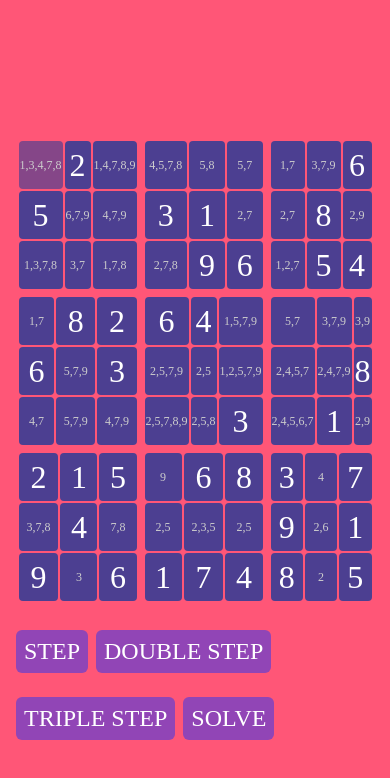
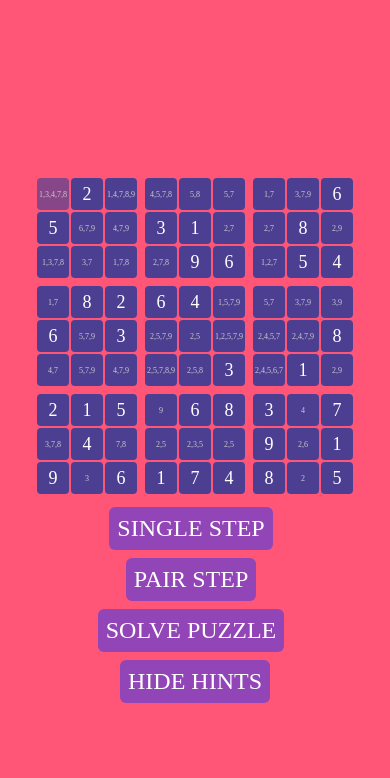
Before and after one commit to dijs/sudoku-solver, a Next.js app: page / in a window 390 px wide. Shown: the top 778 px of the page. Built offline with nearby package versions, Linux system fonts and the light colour scheme; a web font is replaced by a local one.

Commit message:
Made prettier

```diff
--- a/components/Puzzle.js
+++ b/components/Puzzle.js
@@ -1,6 +1,6 @@
 import { findCandidates } from '../utils';
 
-function Block({ puzzle, highlight, x = 0, y = 0 }) {
+function Block({ puzzle, highlight, x = 0, y = 0, showHints }) {
   const cell = (dx, dy) => {
     const _x = x * 3 + dx;
     const _y = y * 3 + dy;
@@ -8,11 +8,12 @@ function Block({ puzzle, highlight, x = 0, y = 0 }) {
       <td
         className={highlight.x === _x && highlight.y === _y ? 'highlight' : ''}
       >
-        {puzzle[_y][_x] || (
-          <div className="candidates">
-            {findCandidates(puzzle, _x, _y).join(',')}
-          </div>
-        )}
+        {puzzle[_y][_x] ||
+          (showHints && (
+            <div className="candidates">
+              {findCandidates(puzzle, _x, _y).join(',')}
+            </div>
+          ))}
       </td>
     );
   };
@@ -39,41 +40,95 @@ function Block({ puzzle, highlight, x = 0, y = 0 }) {
   );
 }
 
-export default function Puzzle({ puzzle = [], highlight }) {
+export default function Puzzle({ puzzle = [], highlight, showHints }) {
   return (
     <table className="grid">
       <tbody>
         <tr>
           <td>
-            <Block puzzle={puzzle} highlight={highlight} x={0} y={0} />
+            <Block
+              puzzle={puzzle}
+              highlight={highlight}
+              showHints={showHints}
+              x={0}
+              y={0}
+            />
           </td>
           <td>
-            <Block puzzle={puzzle} highlight={highlight} x={1} y={0} />
+            <Block
+              puzzle={puzzle}
+              highlight={highlight}
+              showHints={showHints}
+              x={1}
+              y={0}
+            />
           </td>
           <td>
-            <Block puzzle={puzzle} highlight={highlight} x={2} y={0} />
+            <Block
+              puzzle={puzzle}
+              highlight={highlight}
+              showHints={showHints}
+              x={2}
+              y={0}
+            />
           </td>
         </tr>
         <tr>
           <td>
-            <Block puzzle={puzzle} highlight={highlight} x={0} y={1} />
+            <Block
+              puzzle={puzzle}
+              highlight={highlight}
+              showHints={showHints}
+              x={0}
+              y={1}
+            />
           </td>
           <td>
-            <Block puzzle={puzzle} highlight={highlight} x={1} y={1} />
+            <Block
+              puzzle={puzzle}
+              highlight={highlight}
+              showHints={showHints}
+              x={1}
+              y={1}
+            />
           </td>
           <td>
-            <Block puzzle={puzzle} highlight={highlight} x={2} y={1} />
+            <Block
+              puzzle={puzzle}
+              highlight={highlight}
+              showHints={showHints}
+              x={2}
+              y={1}
+            />
           </td>
         </tr>
         <tr>
           <td>
-            <Block puzzle={puzzle} highlight={highlight} x={0} y={2} />
+            <Block
+              puzzle={puzzle}
+              highlight={highlight}
+              showHints={showHints}
+              x={0}
+              y={2}
+            />
           </td>
           <td>
-            <Block puzzle={puzzle} highlight={highlight} x={1} y={2} />
+            <Block
+              puzzle={puzzle}
+              highlight={highlight}
+              showHints={showHints}
+              x={1}
+              y={2}
+            />
           </td>
           <td>
-            <Block puzzle={puzzle} highlight={highlight} x={2} y={2} />
+            <Block
+              puzzle={puzzle}
+              highlight={highlight}
+              showHints={showHints}
+              x={2}
+              y={2}
+            />
           </td>
         </tr>
       </tbody>
--- a/pages/index.js
+++ b/pages/index.js
@@ -12,7 +12,9 @@ import {
 } from '../utils';
 
 export default function Home() {
+  const [showHints, setShowHints] = useState(true);
   const [puzzle, setPuzzle] = useState(easy2);
+  const [logs, setLogs] = useState([]);
   const [position, setPosition] = useState({ x: 0, y: 0 });
 
   function doTripleStep() {
@@ -25,6 +27,10 @@ export default function Home() {
     if (solution) {
       const temp = JSON.parse(JSON.stringify(puzzle));
       const { x, y, value } = solution;
+      setLogs([
+        `Found naked pair @ (${x},${y}) with solution ${value}`,
+        ...logs,
+      ]);
       temp[y][x] = value;
       setPuzzle(temp);
       setPosition({ x, y });
@@ -36,6 +42,10 @@ export default function Home() {
     if (solution) {
       const temp = JSON.parse(JSON.stringify(puzzle));
       temp[position.y][position.x] = solution;
+      setLogs([
+        `Found single @ (${position.x},${position.y}) with solution ${solution}`,
+        ...logs,
+      ]);
       setPuzzle(temp);
     }
     setPosition(getNextEmptyPosition(puzzle, position));
@@ -49,13 +59,31 @@ export default function Home() {
         <link rel="icon" href="/favicon.ico" />
       </Head>
       <main>
-        <Puzzle puzzle={puzzle} highlight={position} />
+        <Puzzle puzzle={puzzle} highlight={position} showHints={showHints} />
         <div className="actions">
-          <button onClick={doStep}>STEP</button>
-          <button onClick={doDoubleStep}>DOUBLE STEP</button>
-          <button onClick={doTripleStep}>TRIPLE STEP</button>
-          <button onClick={() => setPuzzle(solve(puzzle))}>SOLVE</button>
+          <button onClick={doStep}>SINGLE STEP</button>
+          <button onClick={doDoubleStep}>PAIR STEP</button>
+          {/* <button onClick={doTripleStep}>TRIPLE STEP</button> */}
+          <button
+            onClick={() => {
+              setPuzzle(solve(puzzle));
+            }}
+          >
+            SOLVE PUZZLE
+          </button>
+          <button onClick={() => setShowHints(!showHints)}>
+            {showHints ? 'HIDE' : 'SHOW'} HINTS
+          </button>
         </div>
+        {logs.length > 0 && (
+          <div className="logs">
+            {logs.map((log) => (
+              <div className="message" key={log}>
+                {log}
+              </div>
+            ))}
+          </div>
+        )}
       </main>
     </div>
   );
--- a/styles/globals.css
+++ b/styles/globals.css
@@ -37,7 +37,7 @@ main {
 }
 
 button {
-  margin-top: 24px;
+  margin-top: 8px;
   border: none;
   background-color: #9145b6;
   color: white;
@@ -65,3 +65,39 @@ td.highlight {
   font-size: 12px;
   color: #ccc;
 }
+
+.actions {
+  display: flex;
+  flex-direction: column;
+  justify-content: center;
+  align-items: center;
+}
+
+.logs {
+  background-color: white;
+  border-radius: 4px;
+  padding: 8px;
+  margin: 8px;
+  height: 150px;
+  overflow-y: scroll;
+}
+
+.message {
+  border-top: 1px solid #ccc;
+  padding: 8px 0;
+}
+
+.message:first-of-type {
+  border-top: none;
+}
+
+@media only screen and (max-width: 600px) {
+  .block td {
+    font-size: 18px;
+    width: 32px;
+    height: 32px;
+  }
+  .candidates {
+    font-size: 8px;
+  }
+}
```
